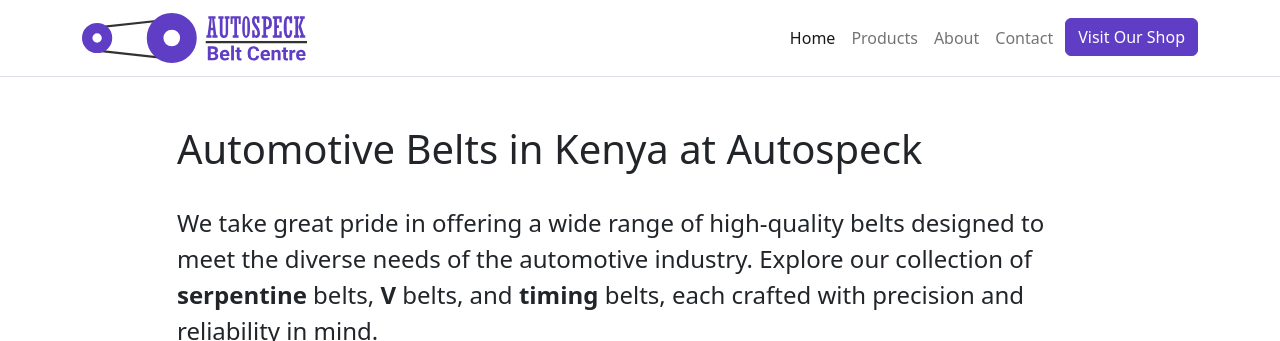
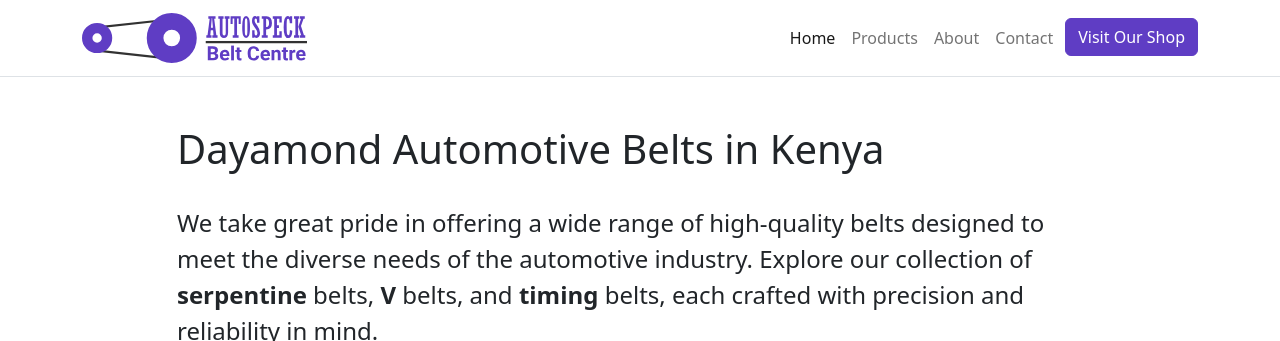
Before and after one commit to avicnotes/autospeck, a Jekyll site: the page built from products.md, in a window 1280 px wide and 900 px high, cut to the strip 0-341 px from the top of the window. Built offline with Jekyll 4.4.1, drawn with Linux system fonts in a browser that asks for light colours.

Commit message:
Update products.md

```diff
--- a/products.md
+++ b/products.md
@@ -1,6 +1,6 @@
 ---
 layout: default
-title: Automotive Belts in Kenya at Autospeck
+title: Dayamond Automotive Belts in Kenya
 ---
 <section class="bg-secondary-custom py-5">
   <div class="container">
```
